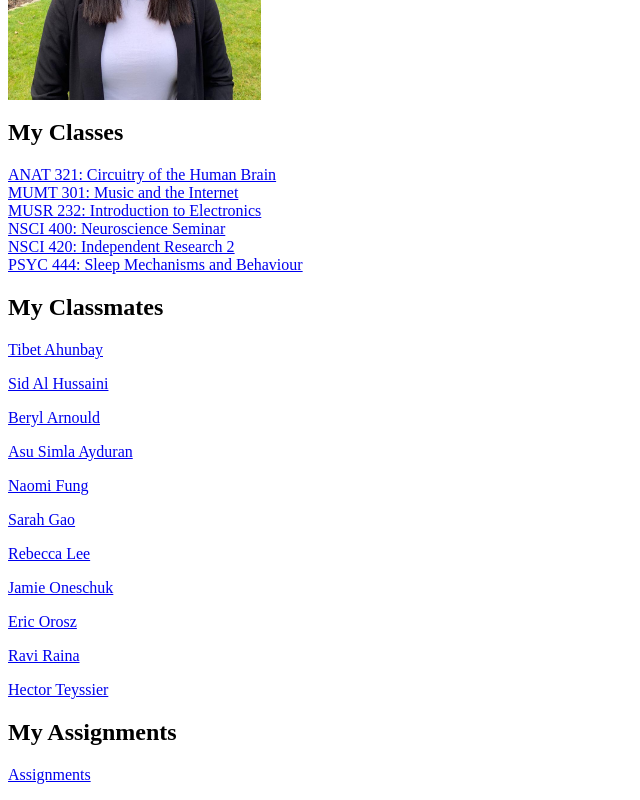
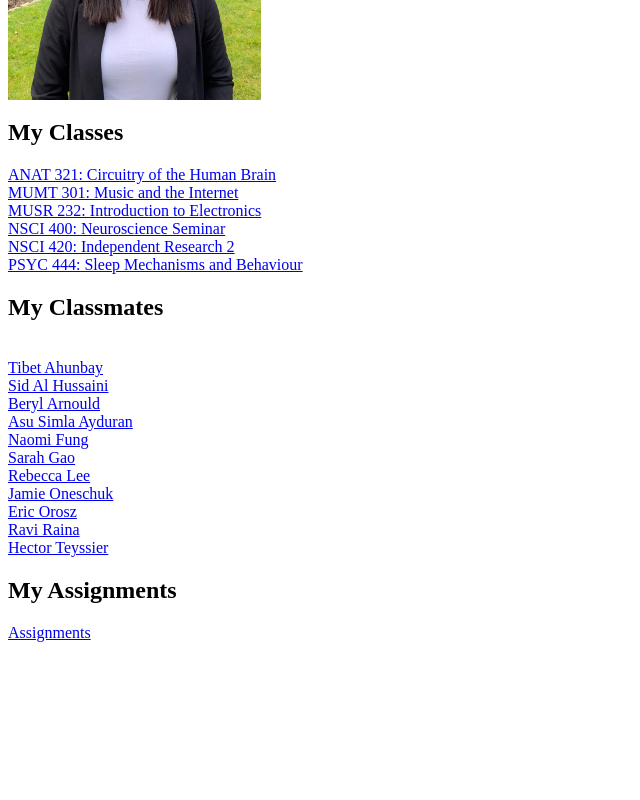
Before and after one commit to mumt301/nicolesue, a plain HTML site: page index.html in a window 1280 px wide. Shown: the part 403-1203 px from the top of the page, without its empty margins (0-640 px from the left). After the commit the page ends 1061 px from the top, so only its background shows below. Drawn offline with Linux system fonts and the light colour scheme.

Commit message:
updated format

```diff
--- a/index.html
+++ b/index.html
@@ -8,6 +8,7 @@
         <h2>About Me</h2>
         <p>My name is Nicole Sue. I am fourth year Neuroscience student at McGill University, minoring in Musical Applications of Technology (MAT). I am from Vancouver, BC, and I enjoy cooking, skiing, and exploring the outdoors in my free time!</p>
         <img src="me.jpg" width="20%" height=auto>
+        <br>
         <h2>My Classes</h2>
         <a href="https://www.mcgill.ca/study/2021-2022/courses/anat-321">ANAT 321: Circuitry of the Human Brain</a>
         <br><a href="https://www.mcgill.ca/study/2021-2022/courses/mumt-301">MUMT 301: Music and the Internet</a>
@@ -17,17 +18,17 @@
         <br><a href="https://www.mcgill.ca/study/2021-2022/courses/psyc-444">PSYC 444: Sleep Mechanisms and Behaviour</a>
         <br>
         <h2>My Classmates</h2>
-        <p><a href="https://mumt301.github.io/tibetahunbay_assignment1/">Tibet Ahunbay</a></p>
-        <p><a href="https://mumt301.github.io/SidAlHussaini/">Sid Al Hussaini</a></p>
-        <p><a href="https://mumt301.github.io/beryl/">Beryl Arnould</a></p>
-        <p><a href="https://mumt301.github.io/Asu_Simla_Ayduran/">Asu Simla Ayduran</a></p>
-        <p><a href="https://mumt301.github.io/naomifung01/">Naomi Fung</a></p>
-        <p><a href="https://mumt301.github.io/Sarah-Gao/">Sarah Gao</a></p>
-        <p><a href="https://mumt301.github.io/Rebecca-Lee/">Rebecca Lee</a></p>
-        <p><a href="https://mumt301.github.io/Jamie-Oneschuk-Repository-/">Jamie Oneschuk</a></p>
-        <p><a href="https://mumt301.github.io/orosze/">Eric Orosz</a></p>
-        <p><a href="https://mumt301.github.io/raviraina/">Ravi Raina</a></p>
-        <p><a href="https://mumt301.github.io/hteyssier/">Hector Teyssier</a></p>
+        <br><a href="https://mumt301.github.io/tibetahunbay_assignment1/">Tibet Ahunbay</a>
+        <br><a href="https://mumt301.github.io/SidAlHussaini/">Sid Al Hussaini</a>
+        <br><a href="https://mumt301.github.io/beryl/">Beryl Arnould</a>
+        <br><a href="https://mumt301.github.io/Asu_Simla_Ayduran/">Asu Simla Ayduran</a>
+        <br><a href="https://mumt301.github.io/naomifung01/">Naomi Fung</a>
+        <br><a href="https://mumt301.github.io/Sarah-Gao/">Sarah Gao</a>
+        <br><a href="https://mumt301.github.io/Rebecca-Lee/">Rebecca Lee</a>
+        <br><a href="https://mumt301.github.io/Jamie-Oneschuk-Repository-/">Jamie Oneschuk</a>
+        <br><a href="https://mumt301.github.io/orosze/">Eric Orosz</a>
+        <br><a href="https://mumt301.github.io/raviraina/">Ravi Raina</a>
+        <br><a href="https://mumt301.github.io/hteyssier/">Hector Teyssier</a>
         <h2>My Assignments</h2>
         <p><a href="assignments.html">Assignments</a></p>
     </body>
```
